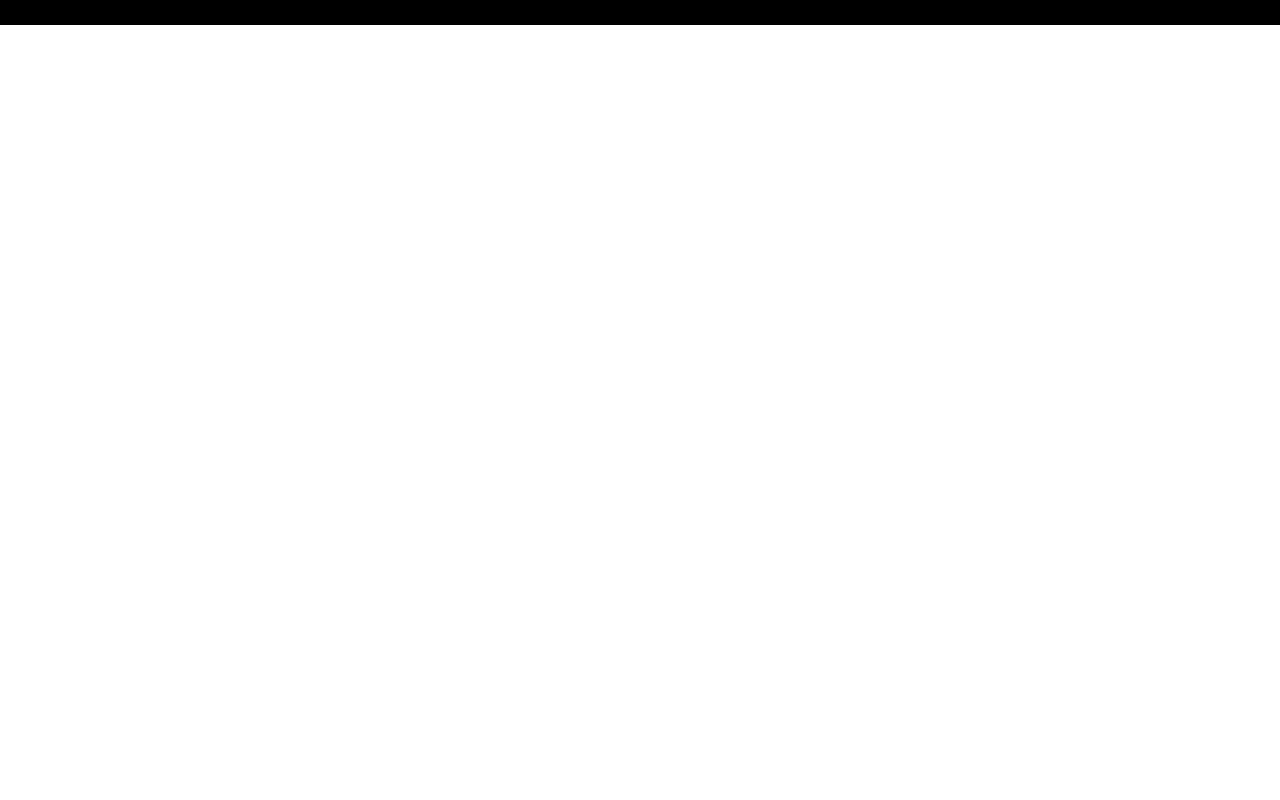
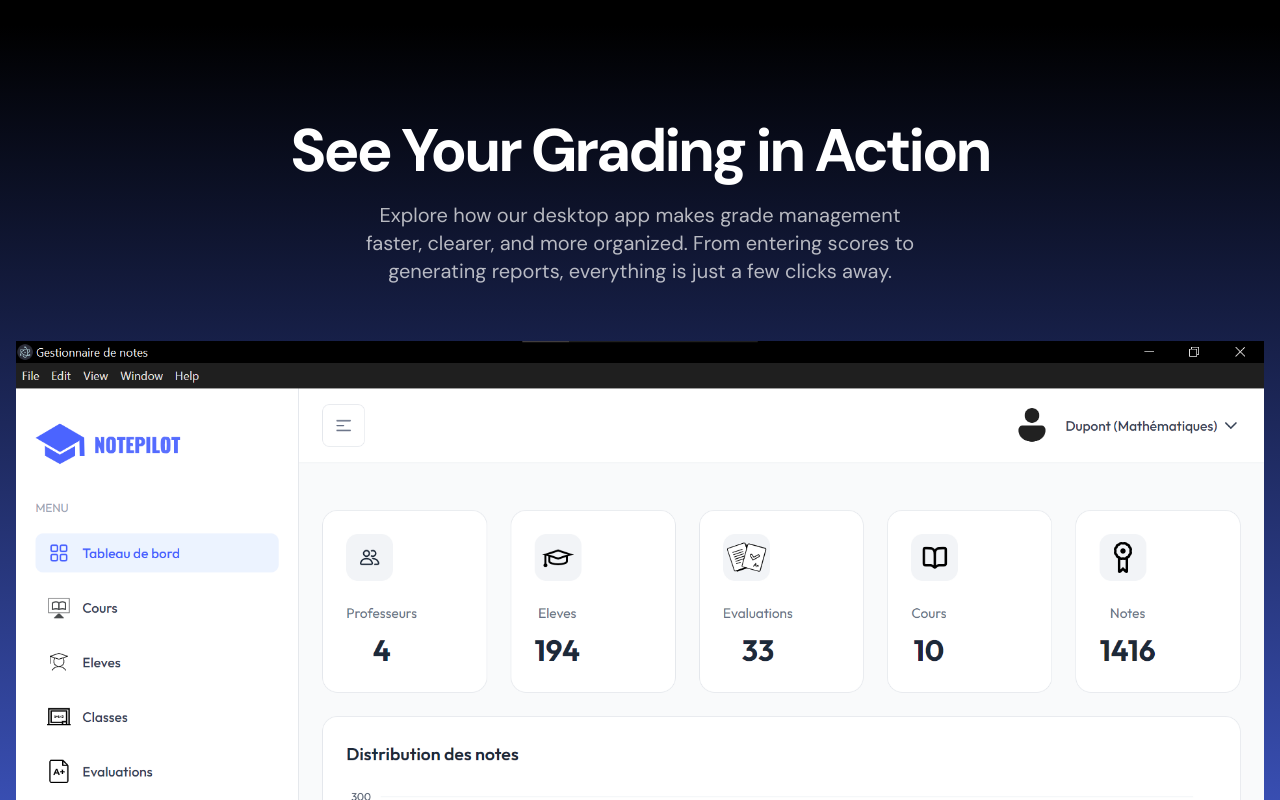
Before and after one commit to SamiraSiham/NotePilot, a Next.js app: page / in a window 1280 px wide. Shown: the part 1260-2060 px from the top of the page. Before the commit the page ends 1285 px from the top, so only its background shows below. Built offline with nearby package versions, Linux system fonts and the light colour scheme.

Commit message:
product showcase

```diff
--- a/src/app/components/ProductShowcase.jsx
+++ b/src/app/components/ProductShowcase.jsx
@@ -1,5 +1,19 @@
-import appScreen from "../assets/images/app-screen.png";
-
+// import appScreen from "../assets/images/app-screen.png";
+import dashboardScreen from '../assets/images/Notepilot-Dashboard.png';
+import Image from 'next/image';
 export const ProductShowcase = () => {
-  return null;
+  return (
+    <div className='bg-black text-white bg-gradient-to-b from-black to-primary py-[72px] sm:py-24'>
+      <div className='container'>
+        <h2 className='text-center text-5xl sm:text-6xl font-bold tracking-tighter'>See Your Grading in Action</h2>
+        <div className='max-w-xl mx-auto'>
+          <p className='text-xl text-center text-white/70 mt-5'>
+            Explore how our desktop app makes grade management faster, clearer, and more organized.
+            From entering scores to generating reports, everything is just a few clicks away.
+          </p>
+        </div>
+        <Image src={dashboardScreen} alt="Screenshot of the dashboard" className='mt-14' />
+      </div>
+    </div>
+  );
 };
```
Also changed, not shown: src/app/assets/images/Notepilot-Dashboard.png (added).
